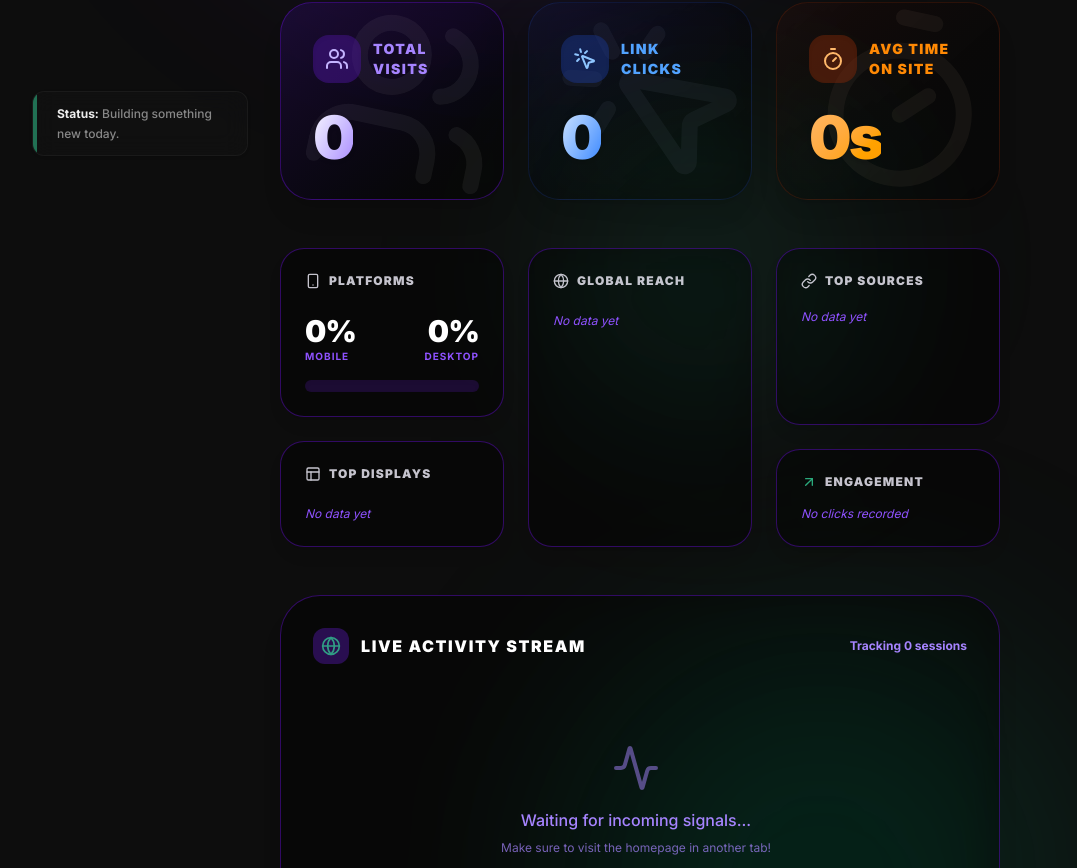
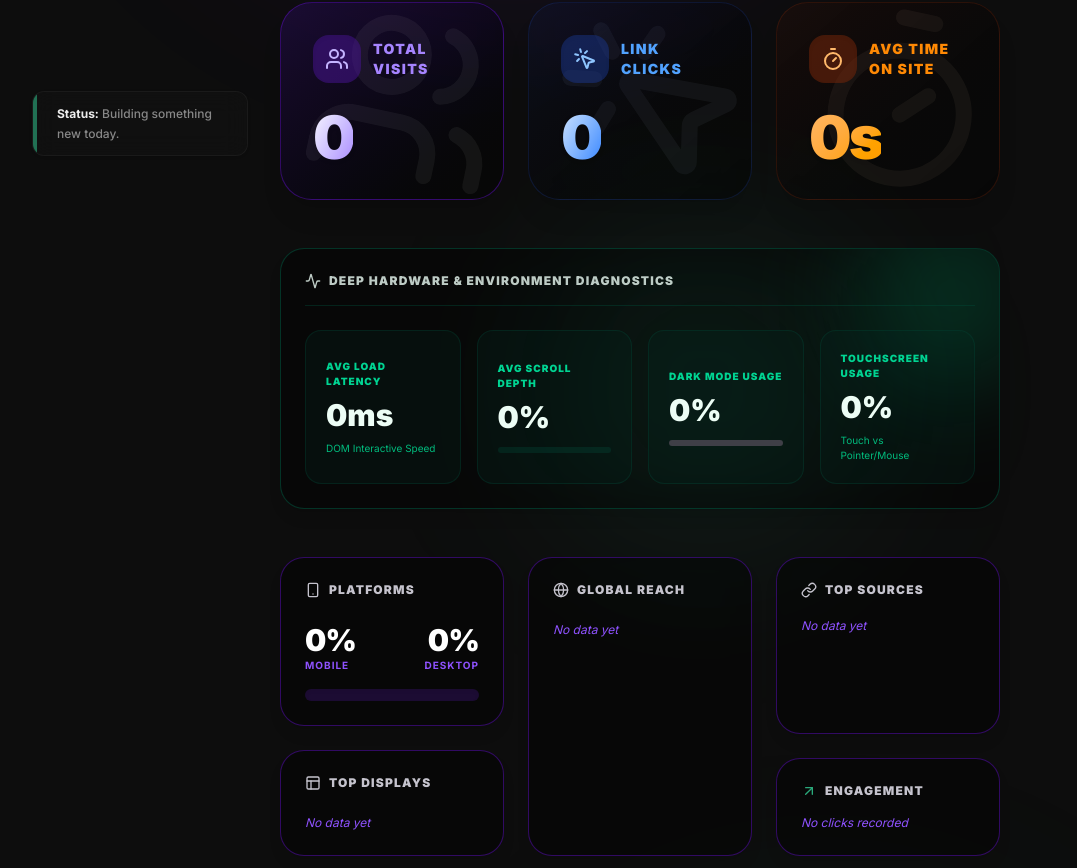
Before and after one commit to RahulBiswas1704/PERSONAL-WEBSITE, a Next.js app: page /insights in a window 1280 px wide. Shown: the part 612-1480 px from the top of the page, without its empty margins (0-1077 px from the left). Built offline with nearby package versions, Linux system fonts and the light colour scheme.

Commit message:
feat: add analytics dashboard page for monitoring site traffic and AI interaction telemetry

```diff
--- a/app/insights/page.tsx
+++ b/app/insights/page.tsx
@@ -129,6 +129,19 @@ export default async function InsightsPage() {
     return acc;
   }, {} as Record<string, number>);
   const topEmotion = Object.entries(emotionsMap).sort((a, b) => b[1] - a[1])[0]?.[0] || 'N/A';
+
+  // Deep Diagnostics
+  const loadTimes = data.visits.map(v => v.loadTimeMs).filter(Boolean) as number[];
+  const avgLoadTime = loadTimes.length > 0 ? Math.round(loadTimes.reduce((a, b) => a + b, 0) / loadTimes.length) : 0;
+
+  const scrollDepths = Object.values(sessionScrollDepths || {}) as number[];
+  const avgScrollDepth = scrollDepths.length > 0 ? Math.round(scrollDepths.reduce((a, b) => a + b, 0) / scrollDepths.length) : 0;
+
+  const darkThemeCount = data.visits.filter(v => v.theme === 'dark').length;
+  const darkThemePercent = totalVisits > 0 ? Math.round((darkThemeCount / totalVisits) * 100) : 0;
+
+  const touchCount = data.visits.filter(v => v.isTouch === true).length;
+  const touchPercent = totalVisits > 0 ? Math.round((touchCount / totalVisits) * 100) : 0;
 
   return (
     <div className="relative space-y-12 animate-fade-in-up pb-20 max-w-7xl mx-auto">
@@ -280,6 +293,51 @@ export default async function InsightsPage() {
 
       </div>
 
+      {/* Deep Diagnostics Row */}
+      <div className="flex flex-col p-6 rounded-3xl border border-emerald-200/60 dark:border-emerald-800/50 bg-white/60 dark:bg-black/40 backdrop-blur-xl shadow-lg relative overflow-hidden">
+        <div className="absolute top-[-50px] right-[-50px] w-48 h-48 bg-emerald-500/10 dark:bg-emerald-500/20 rounded-full blur-[50px] pointer-events-none" />
+        <h2 className="text-xs uppercase tracking-widest font-black text-emerald-950 dark:text-emerald-50 mb-6 flex items-center gap-2 opacity-80 border-b border-emerald-200/50 dark:border-emerald-900/50 pb-4">
+          <Activity className="w-4 h-4" /> Deep Hardware & Environment Diagnostics
+        </h2>
+
+        <div className="grid grid-cols-2 md:grid-cols-4 gap-4 relative z-10">
+
+          {/* Average Load Time */}
+          <div className="flex flex-col justify-center gap-2 p-5 rounded-2xl bg-emerald-50/50 dark:bg-emerald-950/20 border border-emerald-100/50 dark:border-emerald-900/30">
+            <span className="text-[10px] font-black uppercase tracking-widest text-emerald-600 dark:text-emerald-400">Avg Load Latency</span>
+            <span className="text-3xl font-black text-emerald-950 dark:text-emerald-50">{avgLoadTime}ms</span>
+            <span className="text-[10px] font-mono text-emerald-500">DOM Interactive Speed</span>
+          </div>
+
+          {/* Average Scroll Depth */}
+          <div className="flex flex-col justify-center gap-2 p-5 rounded-2xl bg-emerald-50/50 dark:bg-emerald-950/20 border border-emerald-100/50 dark:border-emerald-900/30">
+            <span className="text-[10px] font-black uppercase tracking-widest text-emerald-600 dark:text-emerald-400">Avg Scroll Depth</span>
+            <span className="text-3xl font-black text-emerald-950 dark:text-emerald-50">{avgScrollDepth}%</span>
+            <div className="h-1.5 w-full bg-emerald-100 dark:bg-emerald-900/30 rounded-full overflow-hidden mt-1">
+               <div className="h-full bg-emerald-500 dark:bg-emerald-400 rounded-full" style={{ width: `${avgScrollDepth}%` }} />
+            </div>
+          </div>
+
+          {/* Theme Preference */}
+          <div className="flex flex-col justify-center gap-2 p-5 rounded-2xl bg-emerald-50/50 dark:bg-emerald-950/20 border border-emerald-100/50 dark:border-emerald-900/30">
+            <span className="text-[10px] font-black uppercase tracking-widest text-emerald-600 dark:text-emerald-400">Dark Mode Usage</span>
+            <span className="text-3xl font-black text-emerald-950 dark:text-emerald-50">{darkThemePercent}%</span>
+            <div className="h-1.5 w-full bg-emerald-100 dark:bg-emerald-900/30 rounded-full overflow-hidden mt-1 flex">
+               <div className="h-full bg-zinc-800 dark:bg-white" style={{ width: `${darkThemePercent}%` }} />
+               <div className="h-full bg-zinc-200 dark:bg-zinc-700" style={{ width: `${100 - darkThemePercent}%` }} />
+            </div>
+          </div>
+
+          {/* Touch vs Pointer */}
+          <div className="flex flex-col justify-center gap-2 p-5 rounded-2xl bg-emerald-50/50 dark:bg-emerald-950/20 border border-emerald-100/50 dark:border-emerald-900/30">
+            <span className="text-[10px] font-black uppercase tracking-widest text-emerald-600 dark:text-emerald-400">Touchscreen Usage</span>
+            <span className="text-3xl font-black text-emerald-950 dark:text-emerald-50">{touchPercent}%</span>
+            <span className="text-[10px] font-mono text-emerald-500">Touch vs Pointer/Mouse</span>
+          </div>
+
+        </div>
+      </div>
+
       {/* Multi-Column Details Row */}
       <div className="grid grid-cols-1 lg:grid-cols-3 gap-6">
 
```
